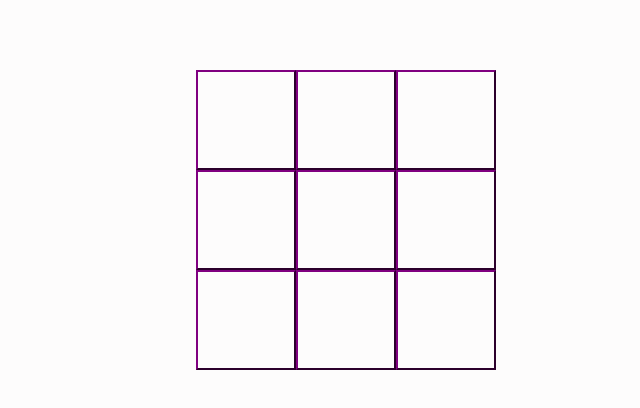
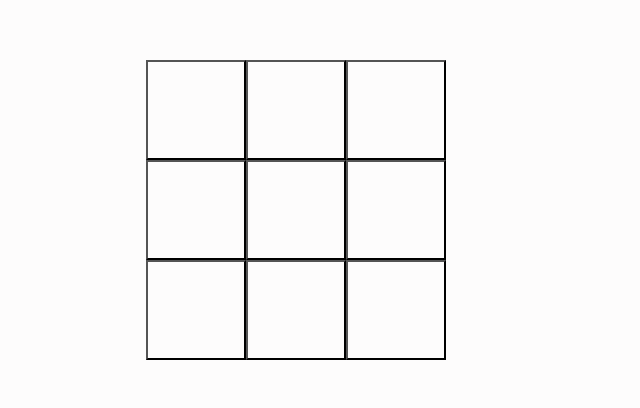
Before and after one commit to Scrappyz/Tic-Tac-Toe, a React (Vite) app: page / in a window 1280 px wide. Shown: the part 198-606 px from the top of the page, without its empty margins (344-984 px from the left). Built offline with nearby package versions, Linux system fonts and the light colour scheme.

Commit message:
fixed position

```diff
--- a/src/App.css
+++ b/src/App.css
@@ -1,6 +1,8 @@
-.board-container {
+.frame {
   display: flex;
+  align-items: center;
   justify-content: center;
-  align-items: center;
-  height: 90vh;
+  height: 100vh;
+  background-color: transparent;
+  margin: 0px;
 }
--- a/src/App.jsx
+++ b/src/App.jsx
@@ -19,19 +19,21 @@ function App() {
   }
 
   const board = {
-    height: "200px",
-    width: "200px"
+    padding: "0px",
+    columnGap: "0px",
+    rowGap: "0px"
   }
 
   const button = {
     backgroundColor: "transparent",
     color: "black",
-    borderColor: "purple",
-    fontSize: "80px"
+    borderColor: "black",
+    fontSize: "80px",
+    textAlign: "center"
   }
 
   return (
-    <div className='board-container'>
+    <div className='frame'>
       <TicTacToe area={3} players={['O', 'X']} checkWinner={getWinner} turnCounter={setTurn} boardStyle={board} buttonStyle={button} />
     </div>
   )
```
